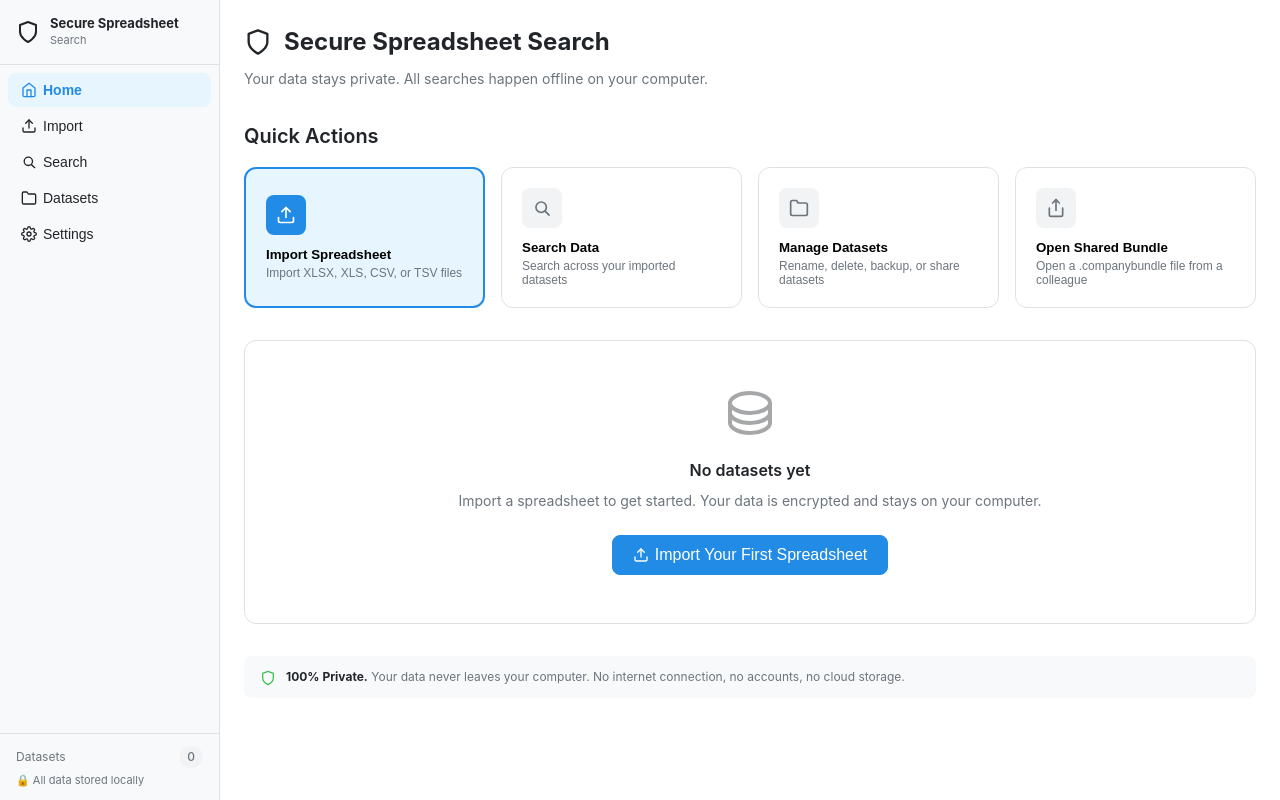
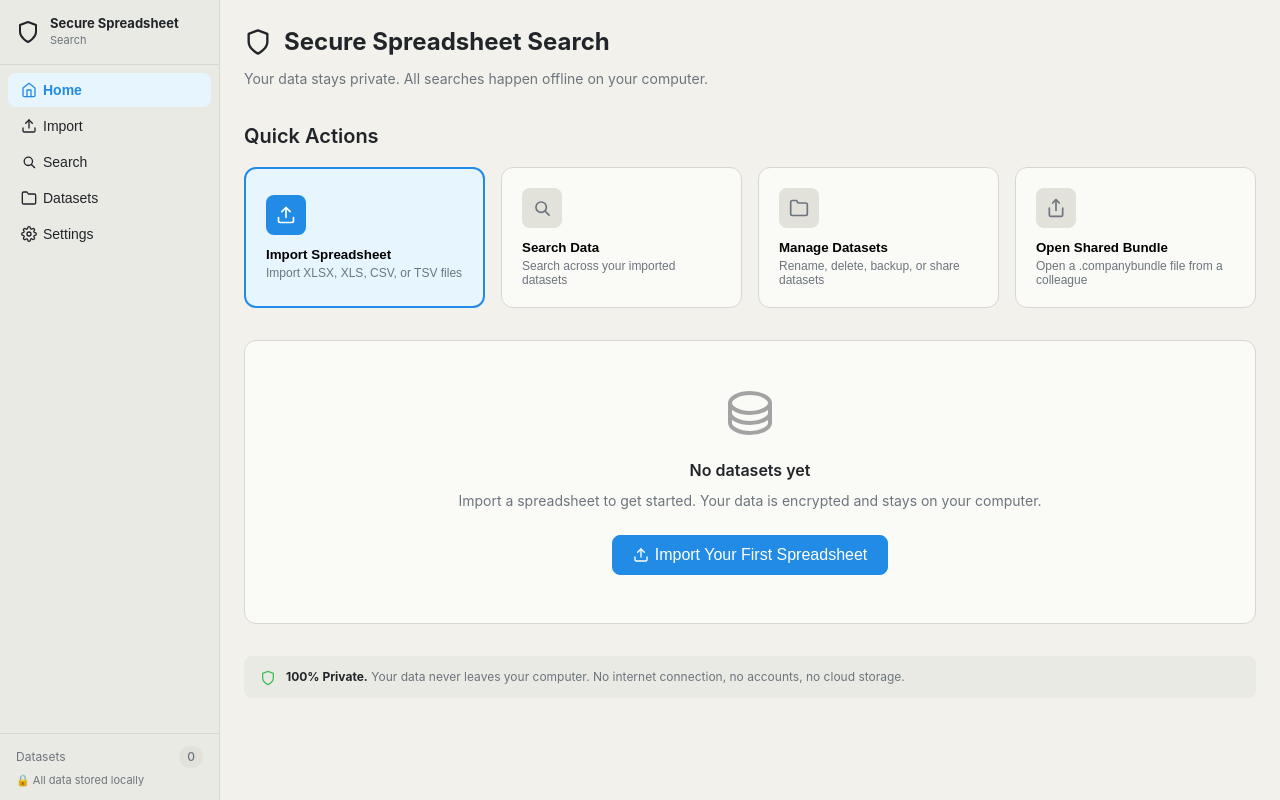
Before and after one commit to bekiTil/secure-spreadsheet-search, a React (Vite) app: page / in a window 1280 px wide. Built offline with nearby package versions, Linux system fonts and the light colour scheme.

Commit message:
Fix: warm bg color #F2F1EC, ESLint 8 config, upload script

```diff
--- a/src/index.css
+++ b/src/index.css
@@ -2,11 +2,11 @@
 *, *::before, *::after { box-sizing: border-box; margin: 0; padding: 0; }
 
 :root {
-  --color-bg: #ffffff;
-  --color-bg-secondary: #f8f9fa;
-  --color-bg-tertiary: #f1f3f5;
-  --color-surface: #ffffff;
-  --color-border: #dee2e6;
+  --color-bg: #F2F1EC;
+  --color-bg-secondary: #EAEAE4;
+  --color-bg-tertiary: #E2E1DA;
+  --color-surface: #FAFAF7;
+  --color-border: #D8D7CF;
   --color-border-focus: #228be6;
   --color-text-primary: #212529;
   --color-text-secondary: #6c757d;
```
Also changed, not shown: .eslintrc.cjs (added), 1 other file (tests, documents, lock files or other folders).
